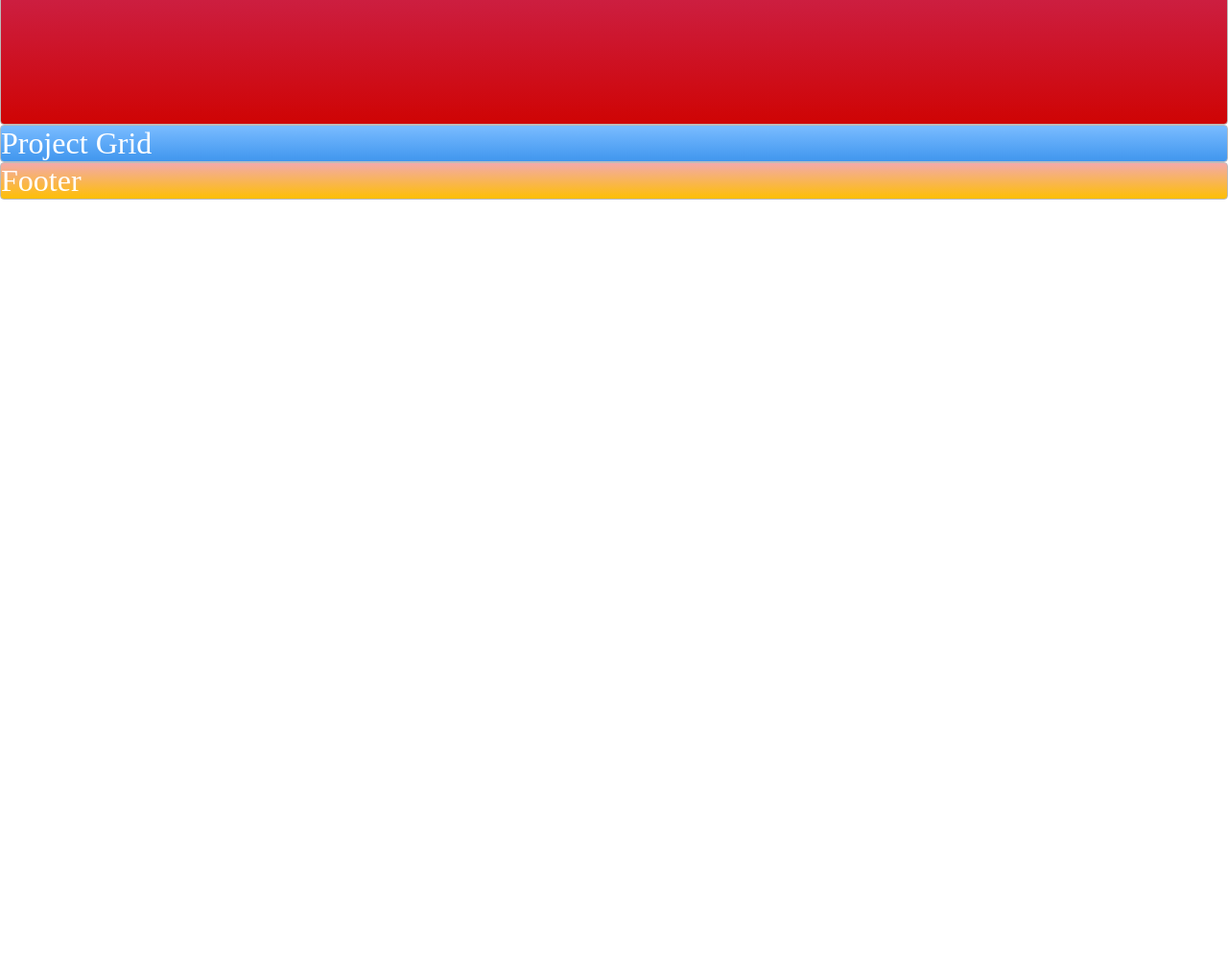
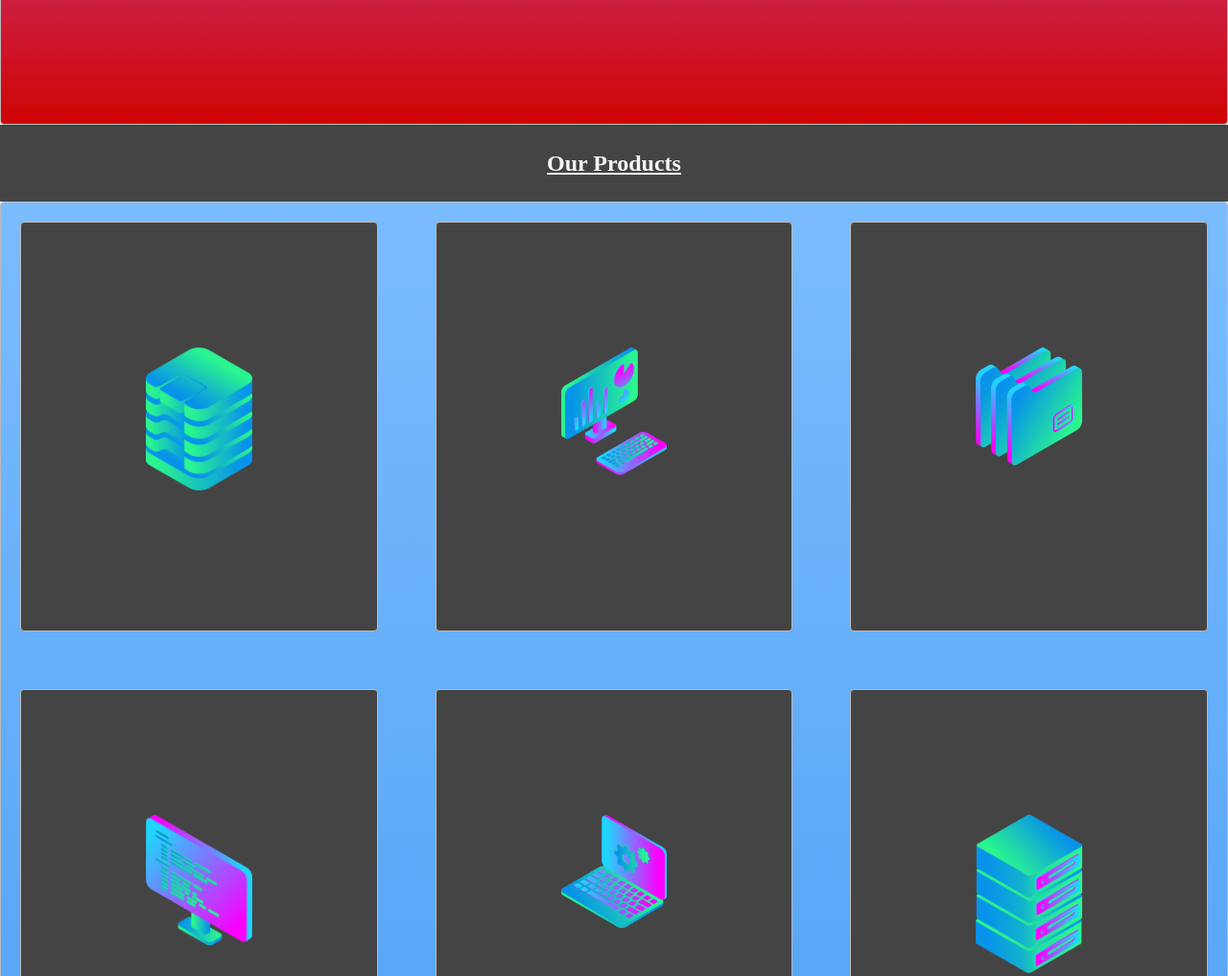
Before and after one commit to Schandroid243/LayoutMaster, a plain HTML site: page index.html in a window 1280 px wide. Shown: the part 340-1357 px from the top of the page at 96% size. Before the commit the page ends 800 px from the top, so only its background shows below. Drawn offline with Linux system fonts and the light colour scheme.

Commit message:
Adding css grid into the project grid section adding a title for the project grid section resize all the images inside our boxes to be more pretty Center the footer text

```diff
--- a/index.html
+++ b/index.html
@@ -14,7 +14,36 @@
       </ul>
     </nav>
     <div class="container zone red">Cover !!!</div>
-    <div class="zone blue">Project Grid</div>
-    <div class="zone yellow">Footer</div>
+    <div class="mytitle">
+      <h2 class="products">Our Products</h2>
+    </div>
+    <div class="zone blue grid-wrapper">
+
+      <div class="box zone">
+        <img src="./img/data_storage_2_2.png" alt="">
+      </div>
+      <div class="box zone">
+        <img src="./img/desktop_analytics_2.png" alt="">
+      </div>
+      <div class="box zone">
+        <img src="./img/files_2.png" alt="">
+      </div>
+      <div class="box zone">
+        <img src="./img/monitor_coding_2.png" alt="">
+      </div>
+      <div class="box zone">
+        <img src="./img/monitor_settings_2.png" alt="">
+      </div>
+      <div class="box zone">
+        <img src="./img/server_2_2.png" alt="">
+      </div>
+      <div class="box zone">
+        <img src="./img/server_3.png" alt="">
+      </div>
+      <div class="box zone">
+        <img src="./img/server_safe_2.png" alt="">
+      </div>
+    </div>
+    <footer class="zone yellow">Zero => mastery !</footer>
 </body>
 </html>
--- a/style.css
+++ b/style.css
@@ -57,6 +57,46 @@ a {
     height: 50vh;
 }
 
+/* PROJECT GRID Style */
+.grid-wrapper {
+    display: grid;
+    gap: 20px;
+    grid-template-columns: repeat(auto-fill, minmax(350px, 1fr));
+    grid-template-rows: 1fr;
+}
+
+.mytitle {
+    display: flex;
+    align-items: center;
+    justify-content: center;
+    height: 10vh;
+    background-color: #444;
+}
+
+.products {
+    font-family: 'Times New Roman', Times, serif;
+    font-size: 1.5em;
+    text-decoration: underline;
+    font-weight: bold;
+    color: #f5f5f6;
+}
+
+.box > img {
+    width: 100%;
+}
+
+.box {
+    background-color: #444;
+    padding: 130px;
+    margin: 20px;
+}
+
+/* FOOTER */
+
+footer {
+    text-align: center;
+}
+
 /*https://paulund.co.uk/how-to-create-shiny-css-buttons*/
 /***********************************************************************
  *  Green Background
```
